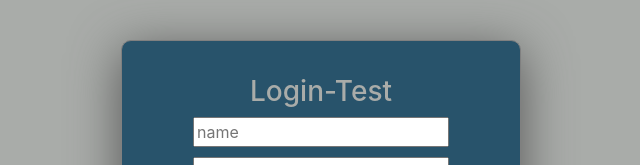
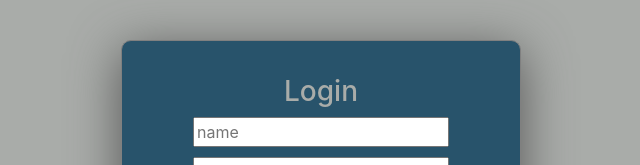
Before and after one commit to lcolsant/react-login, a React (Create React App) app: page / in a window 1280 px wide. Shown: the top 165 px of the page, without its empty margins (319-959 px from the left). Built offline with nearby package versions, Linux system fonts and the light colour scheme.

Commit message:
updating form

```diff
--- a/src/FormValidator.js
+++ b/src/FormValidator.js
@@ -130,7 +130,7 @@ const emailRegex = new RegExp(
                     <Row>
                         <Col>
                             <form className="m-4" onSubmit={this.handleSubmit} noValidate >
-                                <h3>Login-Test</h3>
+                                <h3>Login</h3>
                                 <div >
                                     {/* <label htmlFor="Name">Name: </label> */}
                                     <input
```
Also changed, not shown: 1 other file (tests, documents, lock files or other folders).
